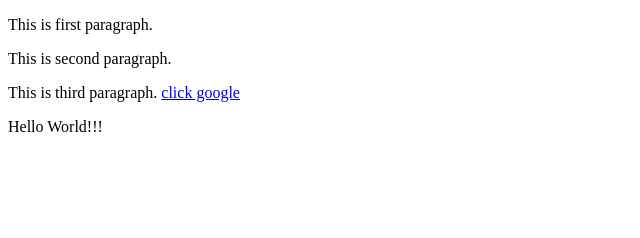
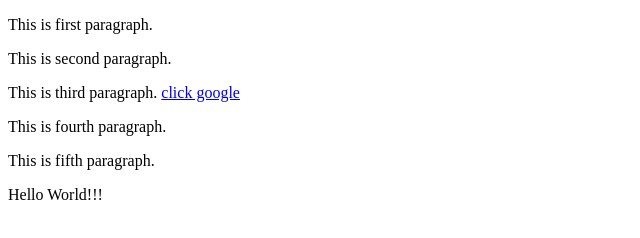
Before and after one commit to dravindren/git-one, a plain HTML site: page index.html in a window 1280 px wide. Shown: the whole page, without its empty margins (0-640 px from the left). Drawn offline with Linux system fonts and the light colour scheme.

Commit message:
added two more paragraphs

```diff
--- a/index.html
+++ b/index.html
@@ -11,6 +11,8 @@
     <p>This is second paragraph.</p>
     <p>             This is third paragraph.
     <a href="https://www.google.com">click google</a></p>
+    <p>This is fourth paragraph.</p>
+    <p>This is fifth paragraph.</p>
     <div>   Hello World!!!         </div>
     <p class="text-center"></p>
     <div class="container"></div>
```
